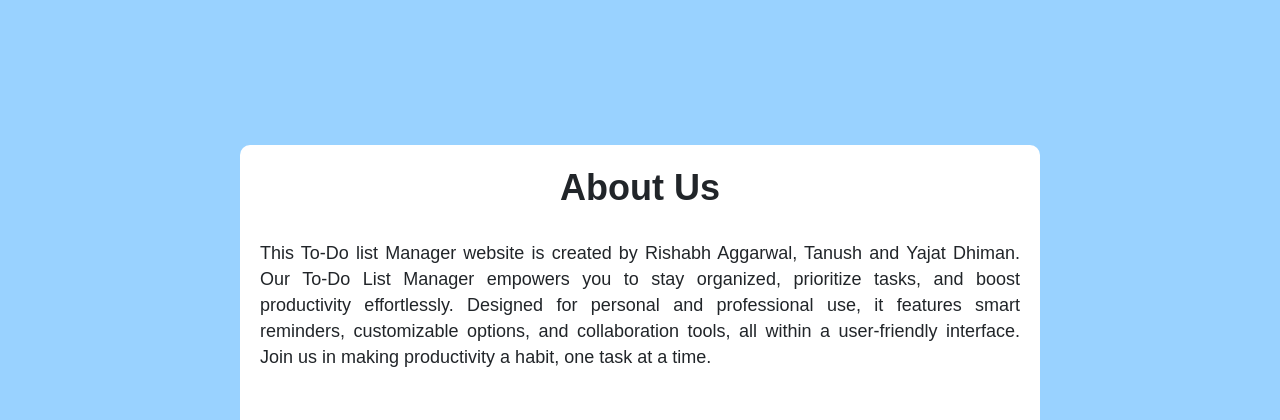
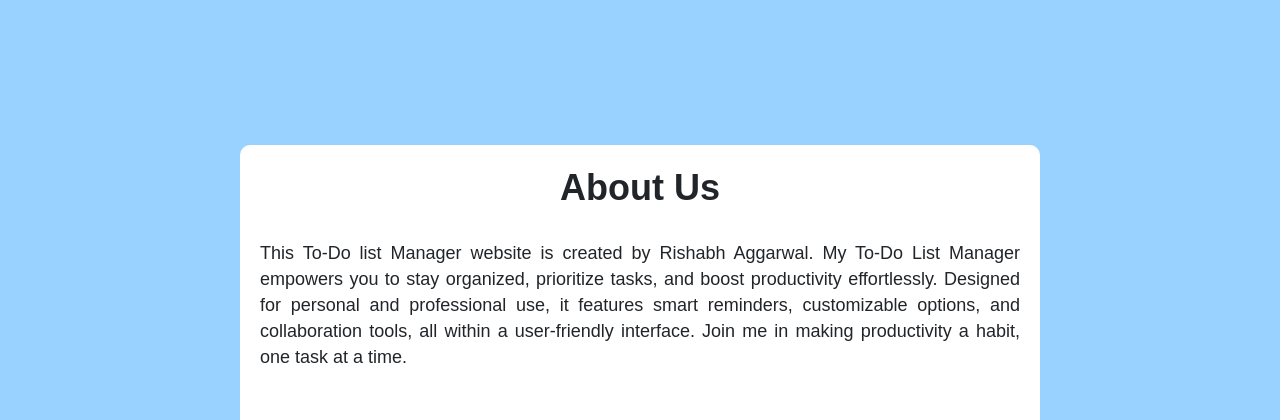
Before and after one commit to Code-Rishabh02/Rishabh-Todo_Base, a plain HTML site: page about.html in a window 1280 px wide. Shown: the part 65-485 px from the top of the page. Drawn offline with nearby package versions, Linux system fonts and the light colour scheme.

Commit message:
done all

```diff
--- a/about.html
+++ b/about.html
@@ -22,7 +22,7 @@
             About Us
           </p>
           <p class="text-blk subHeading">
-           This To-Do list Manager website is created by Rishabh Aggarwal, Tanush and Yajat Dhiman. Our To-Do List Manager empowers you to stay organized, prioritize tasks, and boost productivity effortlessly. Designed for personal and professional use, it features smart reminders, customizable options, and collaboration tools, all within a user-friendly interface. Join us in making productivity a habit, one task at a time.
+           This To-Do list Manager website is created by Rishabh Aggarwal. My To-Do List Manager empowers you to stay organized, prioritize tasks, and boost productivity effortlessly. Designed for personal and professional use, it features smart reminders, customizable options, and collaboration tools, all within a user-friendly interface. Join me in making productivity a habit, one task at a time.
           </p>
           <div class="social-icons-container">
             <a class="social-icon" href="https://www.facebook.com/?_rdr">
--- a/main.js
+++ b/main.js
@@ -1,5 +1,5 @@
 let tasks = [];
-document.addEventListener('DOMContentLoaded', (event) => {
+document.addEventListener('DOMContentLoaded', (event) =>{
     window.toggleTaskCompletion = (index) => {
         tasks[index].completed = !tasks[index].completed;
         updateTasksList();
```
